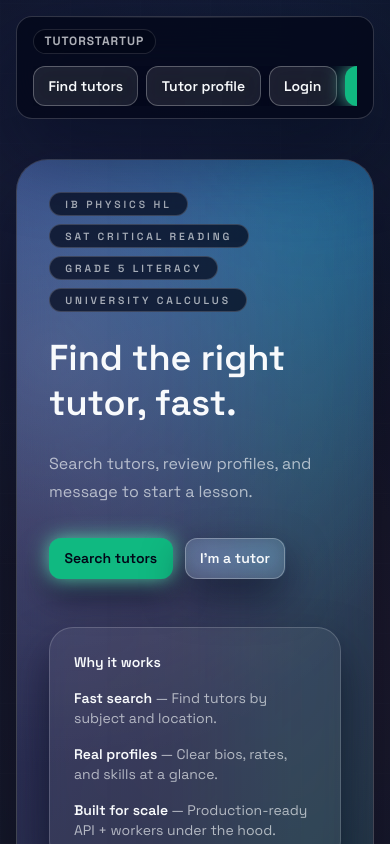
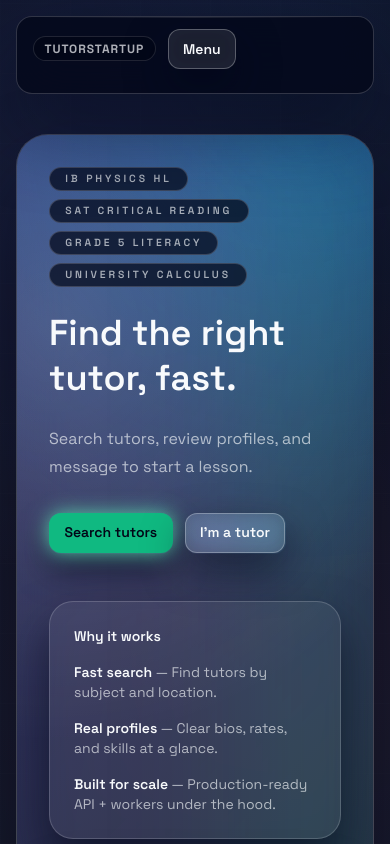
Before and after one commit to tise-genene/tutorstartup, a Next.js app in the folder apps/web/: page / in a window 390 px wide. Shown: the top 844 px of the page. Built offline with nearby package versions, Linux system fonts and the light colour scheme; no server answers; a web font is replaced by a local one.

Commit message:
feat(web): add mobile hamburger nav

```diff
--- a/apps/web/src/app/_components/AppHeader.tsx
+++ b/apps/web/src/app/_components/AppHeader.tsx
@@ -1,5 +1,6 @@
 "use client";
 
+import { useState } from "react";
 import Link from "next/link";
 import { useAuth, useI18n, useTheme } from "../providers";
 
@@ -72,6 +73,7 @@ export function AppHeader() {
   const { auth, logout } = useAuth();
   const { locale, setLocale, t } = useI18n();
   const { theme, toggleTheme } = useTheme();
+  const [mobileOpen, setMobileOpen] = useState(false);
 
   return (
     <header className="sticky top-0 z-50 px-4 pt-4 md:px-8">
@@ -101,8 +103,20 @@ export function AppHeader() {
               <span className="pill font-extrabold">Tutorstartup</span>
             </Link>
 
+            <button
+              type="button"
+              className="ui-btn md:hidden"
+              onClick={() => setMobileOpen((prev) => !prev)}
+              aria-label="Toggle navigation"
+              aria-expanded={mobileOpen}
+            >
+              <span className="text-sm font-semibold">
+                {mobileOpen ? "Close" : "Menu"}
+              </span>
+            </button>
+
             <nav
-              className="flex min-w-0 flex-nowrap items-center gap-2 overflow-x-auto whitespace-nowrap md:justify-end"
+              className={`flex min-w-0 flex-col gap-2 overflow-hidden transition-all duration-300 md:flex-row md:flex-nowrap md:items-center md:gap-2 md:overflow-visible md:whitespace-nowrap md:rounded-none md:bg-transparent md:p-0 md:opacity-100 md:shadow-none md:transition-none md:justify-end ${mobileOpen ? "mt-4 max-h-[480px] opacity-100" : "max-h-0 opacity-0 pointer-events-none md:max-h-none md:pointer-events-auto"}`}
               aria-label="Primary"
             >
               <Link href="/tutors/search" className="ui-btn">
```
